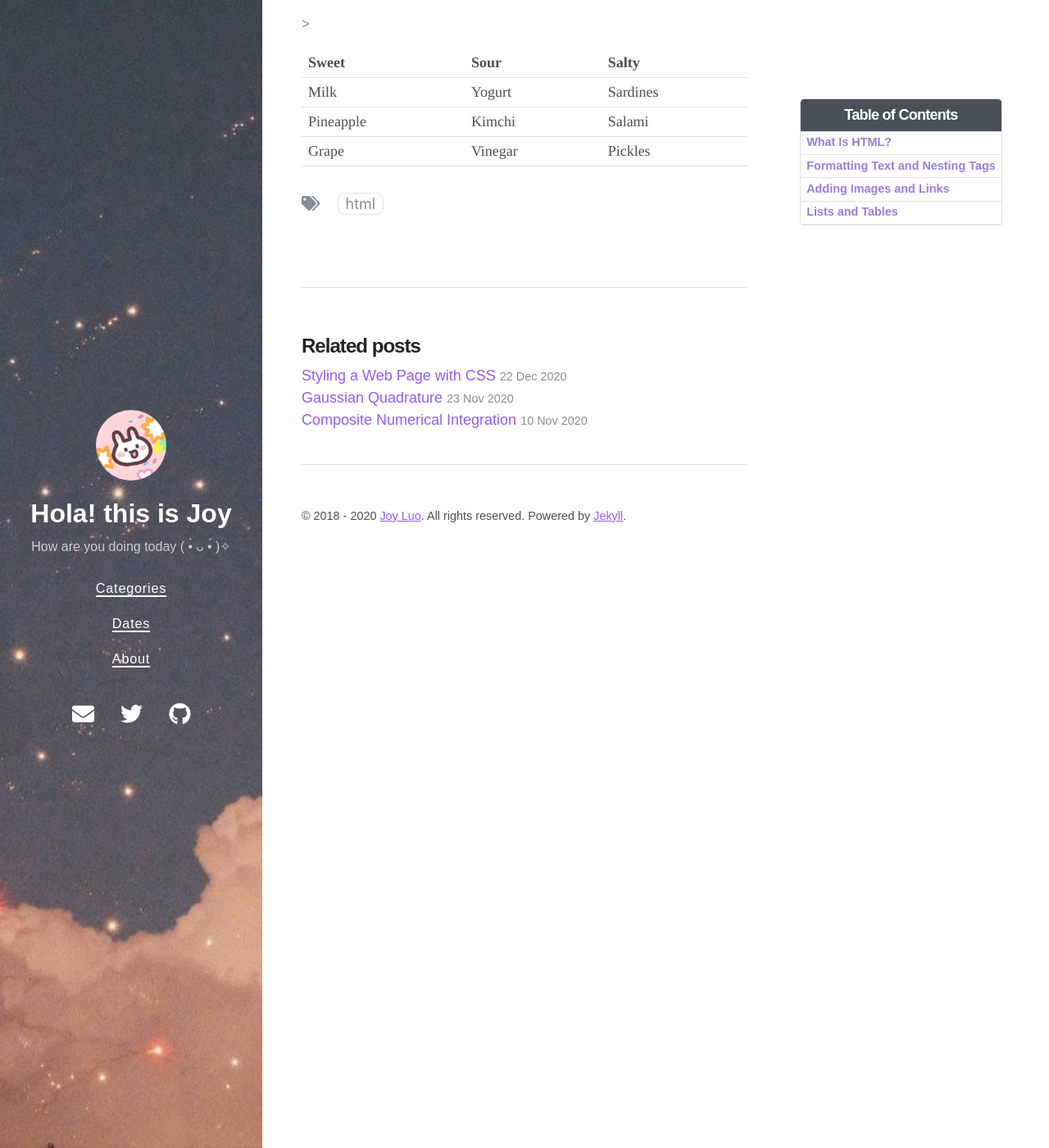
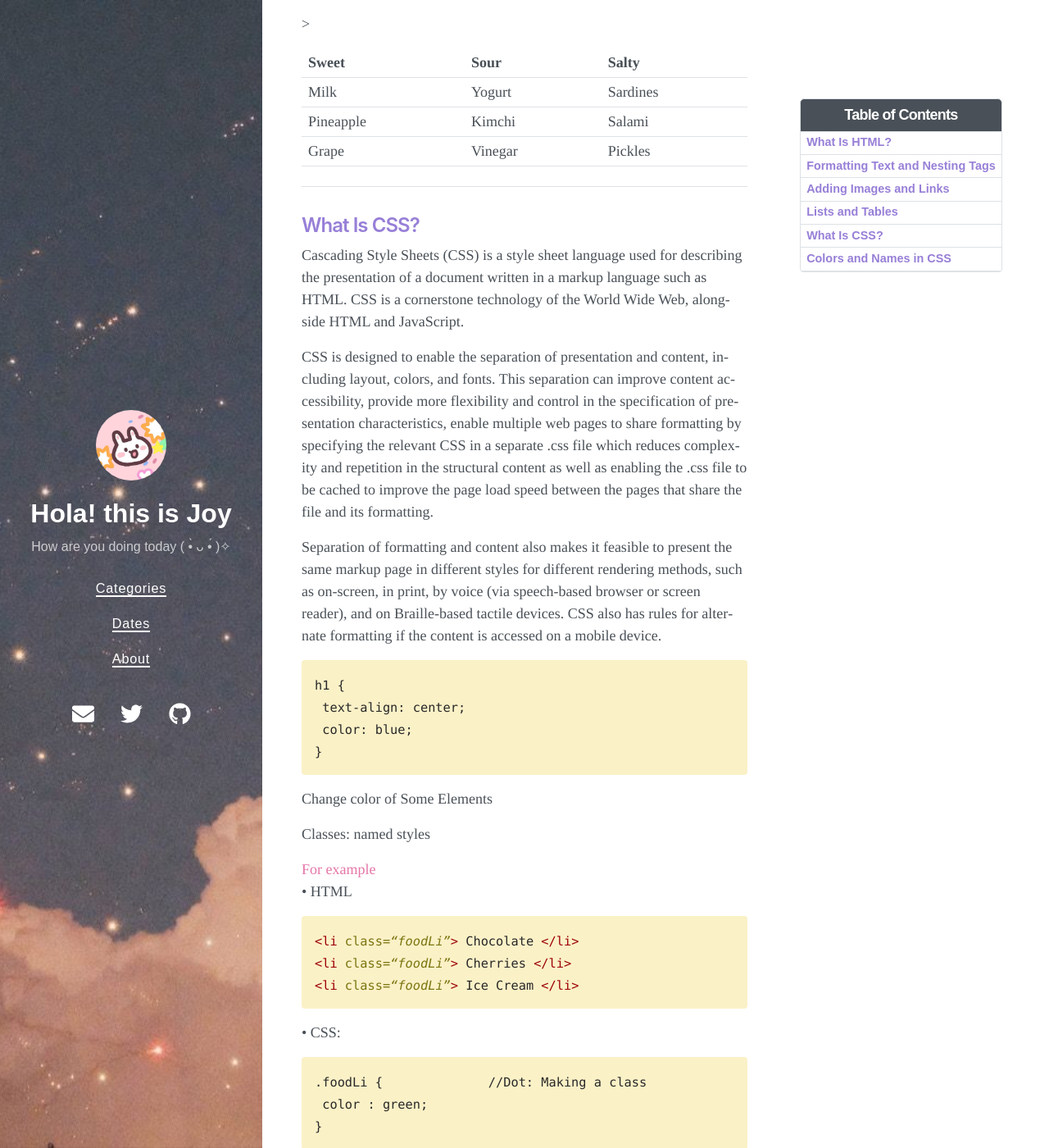
Before and after one commit to Joy3Luo/mathnotes, a Jekyll site: the page built from _posts/2020-12-22-web-html.md, in a window 1280 px wide and 1400 px high, scrolled down 5677 px. Shown: the whole window at 82% size. Built offline with Jekyll 4.4.1, drawn with Linux system fonts in a browser that asks for light colours; nearby versions of some CDN libraries; some of the changed text lies outside the part shown.

Commit message:
Update 2020-12-22-web-html.md

````diff
--- a/_posts/2020-12-22-web-html.md
+++ b/_posts/2020-12-22-web-html.md
@@ -251,3 +251,72 @@ HTML table elements
  <td> Pickles </td>
  </tr>
 </table>
+
+---
+
+## <font color= 977FD7>What Is CSS?</font>
+
+Cascading Style Sheets (CSS) is a style sheet language used for describing the presentation of a document written in a markup language such as HTML. CSS is a cornerstone technology of the World Wide Web, alongside HTML and JavaScript.
+
+CSS is designed to enable the separation of presentation and content, including layout, colors, and fonts. This separation can improve content accessibility, provide more flexibility and control in the specification of presentation characteristics, enable multiple web pages to share formatting by specifying the relevant CSS in a separate .css file which reduces complexity and repetition in the structural content as well as enabling the .css file to be cached to improve the page load speed between the pages that share the file and its formatting.
+
+Separation of formatting and content also makes it feasible to present the same markup page in different styles for different rendering methods, such as on-screen, in print, by voice (via speech-based browser or screen reader), and on Braille-based tactile devices. CSS also has rules for alternate formatting if the content is accessed on a mobile device.
+
+```html
+h1 {
+ text-align: center;
+ color: blue;
+}
+```
+
+Change color of Some Elements
+
+Classes: named styles
+
+<font color= E675A7> For example</font>
+• HTML
+```html
+<li class=“foodLi”> Chocolate </li>
+<li class=“foodLi”> Cherries </li>
+<li class=“foodLi”> Ice Cream </li>
+```
+• CSS:
+```html
+.foodLi {              //Dot: Making a class
+ color : green;
+}
+```
+
+IDs: Name one element
+
+<font color= E675A7> For example</font>
+• HTML:
+```html
+<img src="cake.jpg" id=“cakeImg” />
+```
+• CSS:
+```html
+#cakeImg {
+ float:right;
+}
+```
+
+---
+
+## <font color= 977FD7>Colors and Names in CSS</font>
+
+140 Standard color names
+
+http://www.w3.org/TR/2003/CR-css3-color-20030514/#svg-color
+
+Everything is a number
+
+rgb (red, green, blue)
+Red + Green + Blue, 0–255
+
+Can specify 16 million colors
+
+LightSteelBlue - rgb(179, 196, 222)
+
+Color picker:
+https://developer.mozilla.org/en-US/docs/Web/CSS/Tools/ColorPicker_Tool
````
